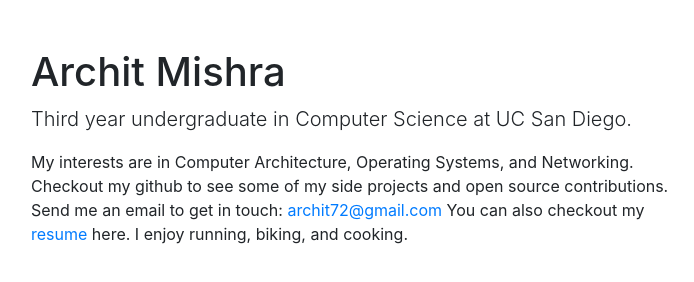
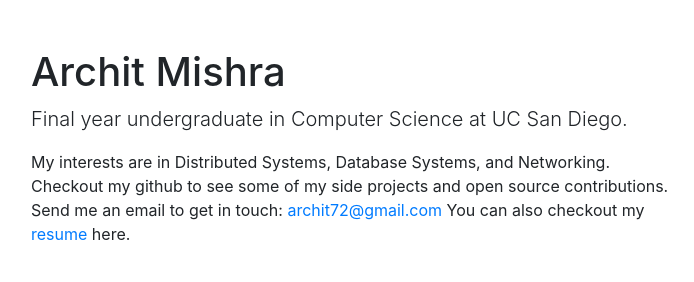
Before and after one commit to armishra/armishra.github.io, a plain HTML site: page index.html in a window 1280 px wide. Shown: the whole page, without its empty margins (284-978 px from the left). Drawn offline with Linux system fonts and the light colour scheme.

Commit message:
formatting and omitting personal touch

```diff
--- a/index.html
+++ b/index.html
@@ -15,13 +15,15 @@
 	<!-- Begin page content -->
 	<main role="main" class="container">
 		<h1 class="mt-5">Archit Mishra</h1>
-		<p class="lead">Third year undergraduate in Computer Science at UC San Diego.</p>
+		<p class="lead">Final year undergraduate in Computer Science at UC San Diego.</p>
 		<p>
-			My interests are in Computer Architecture, Operating Systems, and Networking. Checkout my github to see some of my side projects and open source contributions. Send me an email to get in touch:
+			My interests are in Distributed Systems, Database Systems, and
+			Networking. Checkout my github to see some of my side projects and open
+			source contributions. Send me an email to get in touch:
 			<a href="mailto:archit72@gmail.com?subject=Inquiry">archit72@gmail.com</a>
 			You can also checkout my
 			<a target="_blank" href="files/ArchitMishraResume.pdf">resume</a>
-			here. I enjoy running, biking, and cooking.
+			here.
 		</p>
 	</main>
 	<footer class="footer">
```
